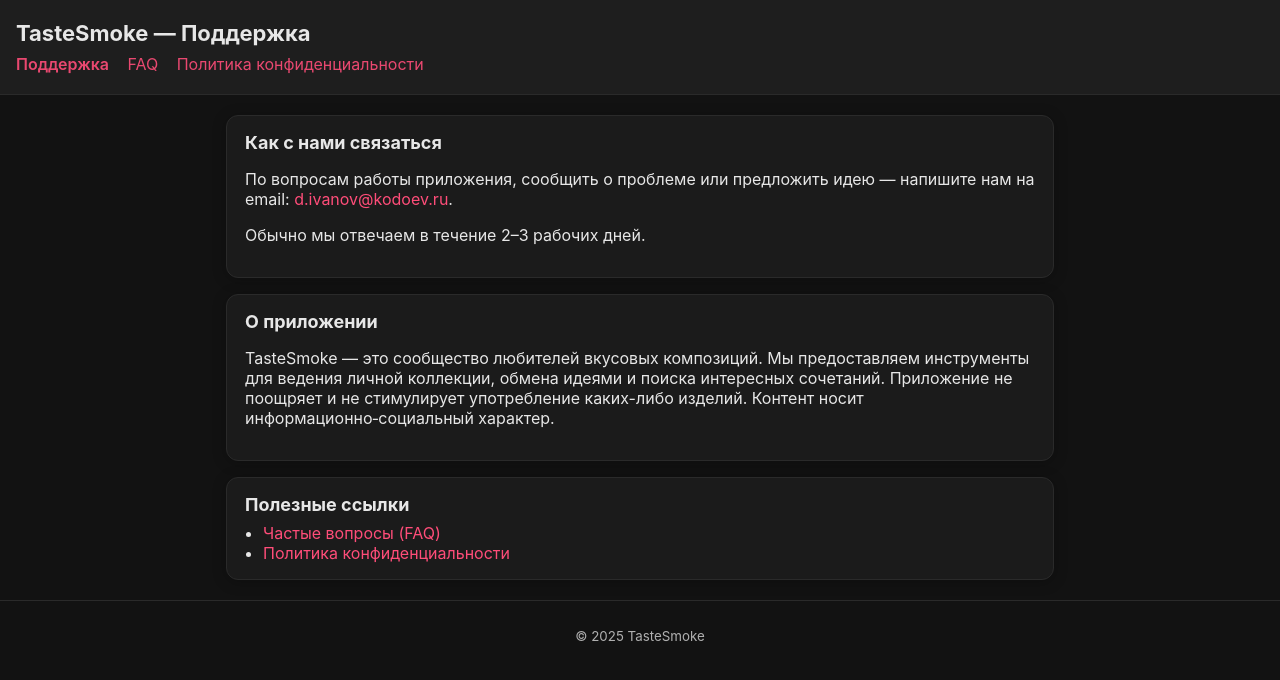
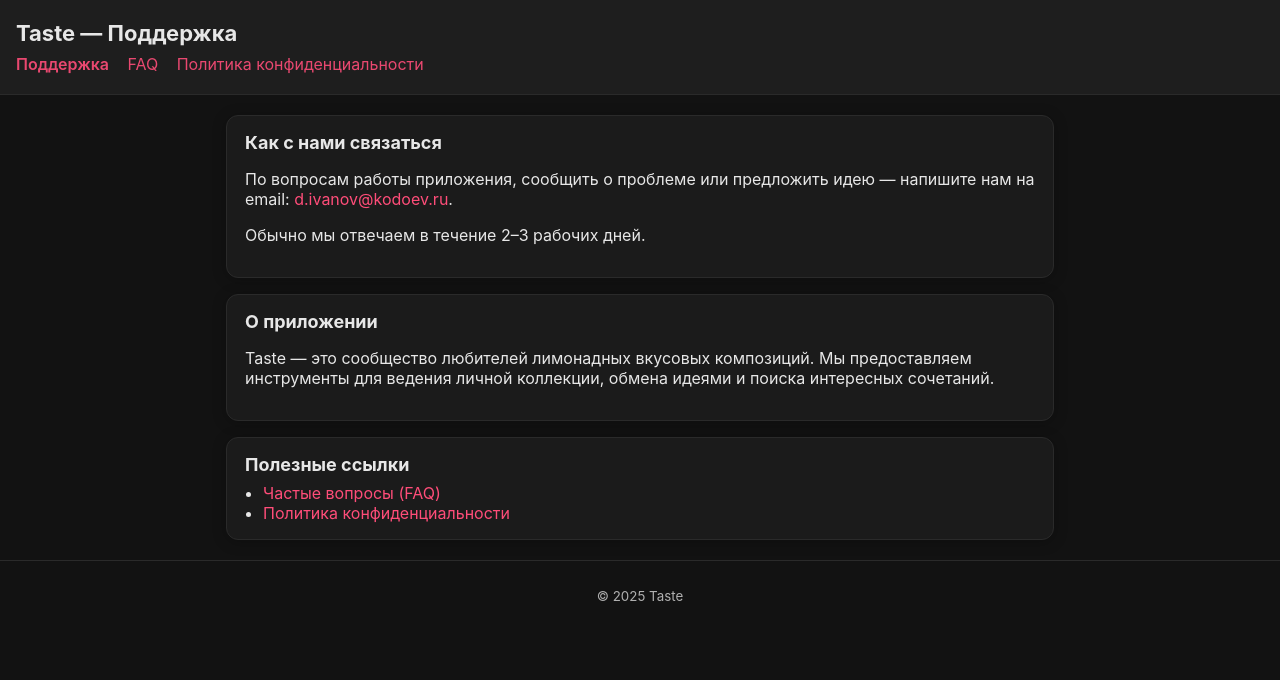
Before and after one commit to danilmashina/Support, a plain HTML site: page index.html in a window 1280 px wide. Drawn offline with Linux system fonts and the light colour scheme.

Commit message:
Rename 'TasteSmoke' to 'Taste' in index.html

```diff
--- a/index.html
+++ b/index.html
@@ -3,12 +3,12 @@
 <head>
   <meta charset="UTF-8" />
   <meta name="viewport" content="width=device-width, initial-scale=1" />
-  <title>TasteSmoke — Поддержка</title>
+  <title>Taste — Поддержка</title>
   <link rel="stylesheet" href="./styles.css" />
 </head>
 <body>
   <header class="header">
-    <h1>TasteSmoke — Поддержка</h1>
+    <h1>Taste — Поддержка</h1>
     <nav>
       <a href="./index.html" class="active">Поддержка</a>
       <a href="./faq.html">FAQ</a>
@@ -31,10 +31,9 @@
     <section class="card">
       <h2>О приложении</h2>
       <p>
-        TasteSmoke — это сообщество любителей вкусовых композиций. Мы предоставляем
+        Taste — это сообщество любителей лимонадных вкусовых композиций. Мы предоставляем
         инструменты для ведения личной коллекции, обмена идеями и поиска
-        интересных сочетаний. Приложение не поощряет и не стимулирует употребление
-        каких-либо изделий. Контент носит информационно‑социальный характер.
+        интересных сочетаний.
       </p>
     </section>
 
@@ -48,7 +47,7 @@
   </main>
 
   <footer class="footer">
-    <small>© <span id="year"></span> TasteSmoke</small>
+    <small>© <span id="year"></span> Taste</small>
   </footer>
   <script>
     document.getElementById('year').textContent = new Date().getFullYear();
```
